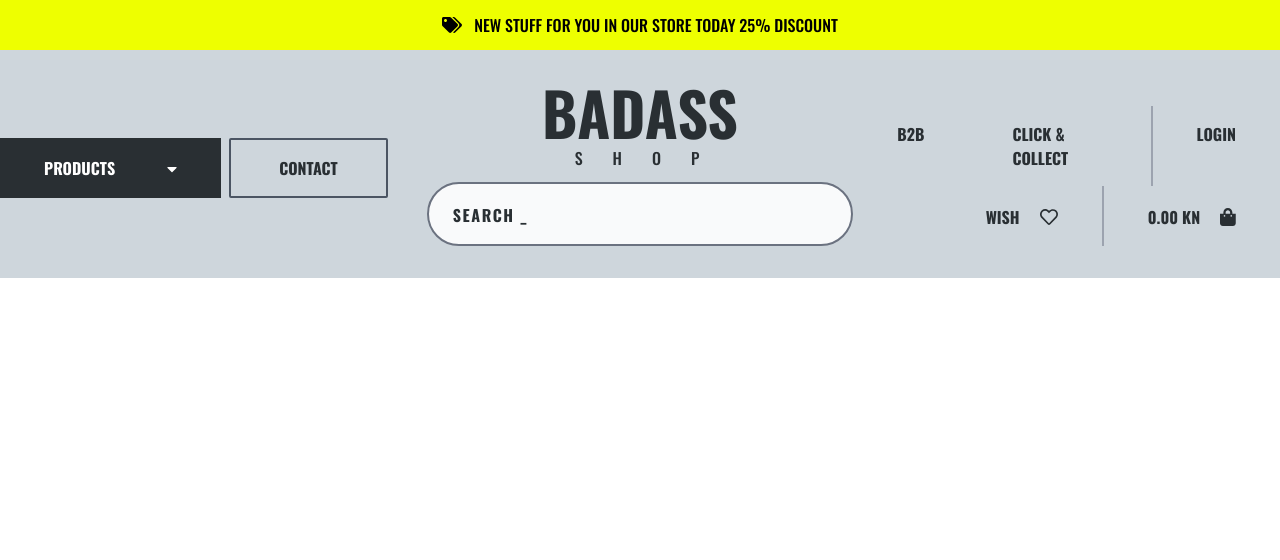
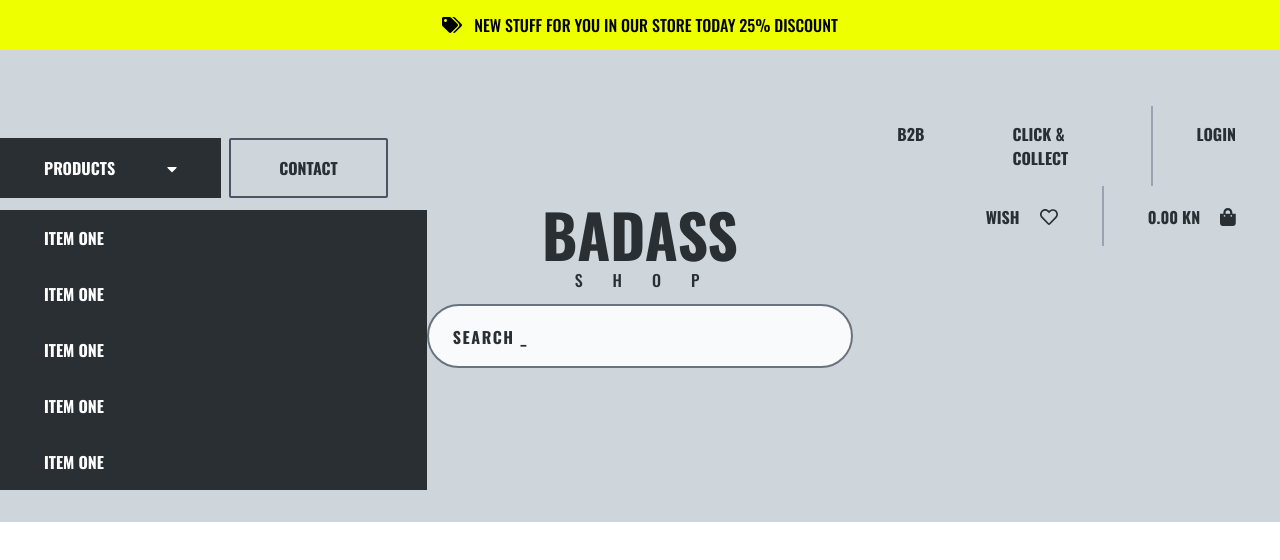
Before and after one commit to rejoan121615/badass-tailwind-template, a website: page src/index.html in a window 1280 px wide. Both pictures are taken after a click on the button "PRODUCTS". Drawn offline with nearby package versions, Linux system fonts and the light colour scheme.

Commit message:
product onclick function added

```diff
--- a/src/index.html
+++ b/src/index.html
@@ -36,7 +36,7 @@
                 <div class="order-3 mt-8 col-span-2 lg:col-span-2 lg:mt-6 xl:col-span-1 xl:order-1 mxl:col-span-2">
                     <div class="flex justify-center lg:mt-8 xl:justify-start">
                         <!-- product btn  -->
-                        <button class="btn-primary">
+                        <button class="btn-primary" id="product-btn">
                             products
                             <span class="ml-6 lg:ml-12 text-white"
                                 ><i class="fas fa-caret-down"></i
@@ -48,6 +48,14 @@
                         >
                             contact
                         </button>
+                    </div>
+                    <!-- navigation link  -->
+                    <div id="toggle-item" class="flex-col mt-3" style="display: none;">
+                        <a href="" class="py-3 lg:py-4 px-6 lg:px-11 font-oswald font-bold uppercase text-white bg-half-black text-sm lg:text-base">Item one</a>
+                        <a href="" class="py-3 lg:py-4 px-6 lg:px-11 font-oswald font-bold uppercase text-white bg-half-black text-sm lg:text-base">Item one</a>
+                        <a href="" class="py-3 lg:py-4 px-6 lg:px-11 font-oswald font-bold uppercase text-white bg-half-black text-sm lg:text-base">Item one</a>
+                        <a href="" class="py-3 lg:py-4 px-6 lg:px-11 font-oswald font-bold uppercase text-white bg-half-black text-sm lg:text-base">Item one</a>
+                        <a href="" class="py-3 lg:py-4 px-6 lg:px-11 font-oswald font-bold uppercase text-white bg-half-black text-sm lg:text-base">Item one</a>
                     </div>
                 </div>
                 <!-- brand and search bar  -->
@@ -121,5 +129,6 @@
             integrity="sha384-G/ZR3ntz68JZrH4pfPJyRbjW+c0+ojii5f+GYiYwldYU69A+Ejat6yIfLSxljXxD"
             crossorigin="anonymous"
         ></script>
+        <script src="./js/script.js"></script>
     </body>
 </html>
--- /dev/null
+++ b/src/js/script.js
@@ -0,0 +1,13 @@
+const productBtn = document.querySelector("#product-btn");
+const productItems = document.querySelector("#toggle-item");
+let hide = false;
+
+productBtn.onclick = function () {
+    if (hide) {
+        hide = false;
+        productItems.style.display = "none";
+    } else {
+        hide = true;
+        productItems.style.display = "flex";
+    }
+};
```
Also changed, not shown: src/css-dist/build.css.
